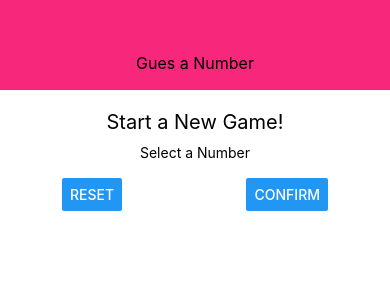
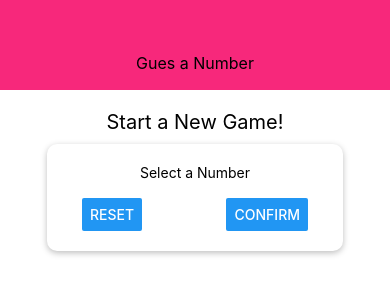
Before and after one commit to ponochovny/rn-complete-guide-maximilian, a React Native app: screen / in a window 390 px wide. Shown: the top 300 px of the page. Built offline with nearby package versions, Linux system fonts and the light colour scheme.

Commit message:
Reusable Card component

```diff
--- /dev/null
+++ b/components/Card.js
@@ -0,0 +1,23 @@
+import React from 'react';
+import { View, StyleSheet } from 'react-native';
+
+const Card = (props) => {
+	return (
+		<View style={{ ...styles.card, ...props.style }}>{props.children}</View>
+	);
+};
+
+const styles = StyleSheet.create({
+	card: {
+		shadowColor: 'black',
+		shadowOffset: { width: 0, height: 2 },
+		shadowRadius: 6,
+		shadowOpacity: 0.26,
+		elevation: 5,
+		backgroundColor: 'white',
+		padding: 20,
+		borderRadius: 10,
+	},
+});
+
+export default Card;
--- a/screens/StartGameScreen.js
+++ b/screens/StartGameScreen.js
@@ -1,18 +1,20 @@
 import React from 'react';
 import { View, Text, StyleSheet, TextInput, Button } from 'react-native';
+
+import Card from '../components/Card';
 
 const StartGameScreen = () => {
 	return (
 		<View style={styles.screen}>
 			<Text style={styles.title}>Start a New Game!</Text>
-			<View style={styles.inputContainer}>
+			<Card style={styles.inputContainer}>
 				<Text>Select a Number</Text>
 				<TextInput />
 				<View style={styles.buttonContainer}>
 					<Button title="Reset" onPress={() => {}} />
 					<Button title="Confirm" onPress={() => {}} />
 				</View>
-			</View>
+			</Card>
 		</View>
 	);
 };
```
